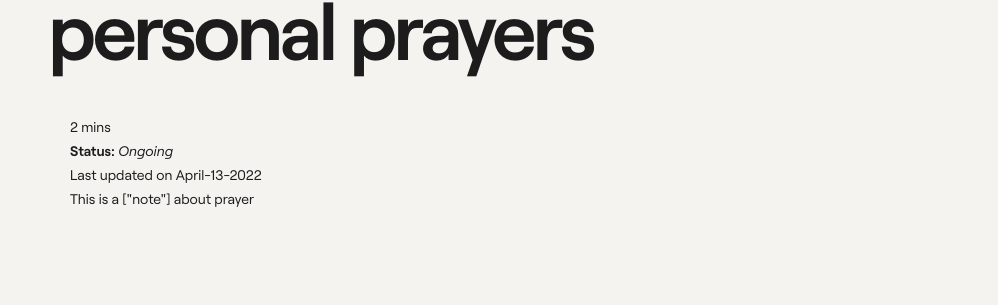
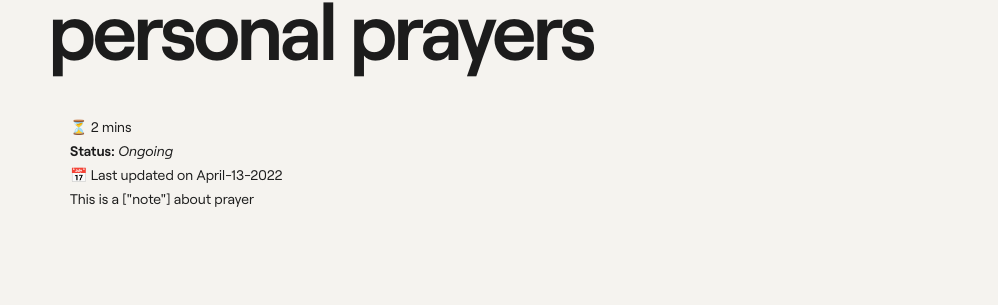
Before and after one commit to jsantiago611/digital-garden-master, a Jekyll site: the page built from _posts/2022-04-13-psalms-study.md, in a window 1280 px wide and 900 px high, scrolled down 330 px. Shown: the part 142-447 px from the top of the window, without its empty margins (282-1280 px from the left). Built offline with Jekyll 4.4.1, drawn with Linux system fonts in a browser that asks for light colours; some web fonts are replaced.

Commit message:
adding emojis to metadata

```diff
--- a/_includes/Content.html
+++ b/_includes/Content.html
@@ -3,10 +3,10 @@
 
 <ul class="tags">
     {%- if page.status != nil and page.status != empty -%}
-    <div><p class="readtime">{%- include read_time.html -%}</p></div>
+    <div><p class="readtime">⏳ {%- include read_time.html -%}</p></div>
     <div><a href="javascript:void(0)" class="tag"><b>Status:</b> <i>{{page.status | capitalize}}</i></a></div>
     {%- endif -%}
-    <div><a href="/dates/#{{ page.date | date: '%d-%B-%Y' }}" class="tag">Last updated on {{ page.date | date: '%B-%d-%Y' }}</a></div>
+    <div><a href="/dates/#{{ page.date | date: '%d-%B-%Y' }}" class="tag">📅 Last updated on {{ page.date | date: '%B-%d-%Y' }}</a></div>
     <!-- Loop through page categories and print them in tags -->
     {%- for tag in page.tags -%}
         {%- if tag == 'Favorite' -%}
```
